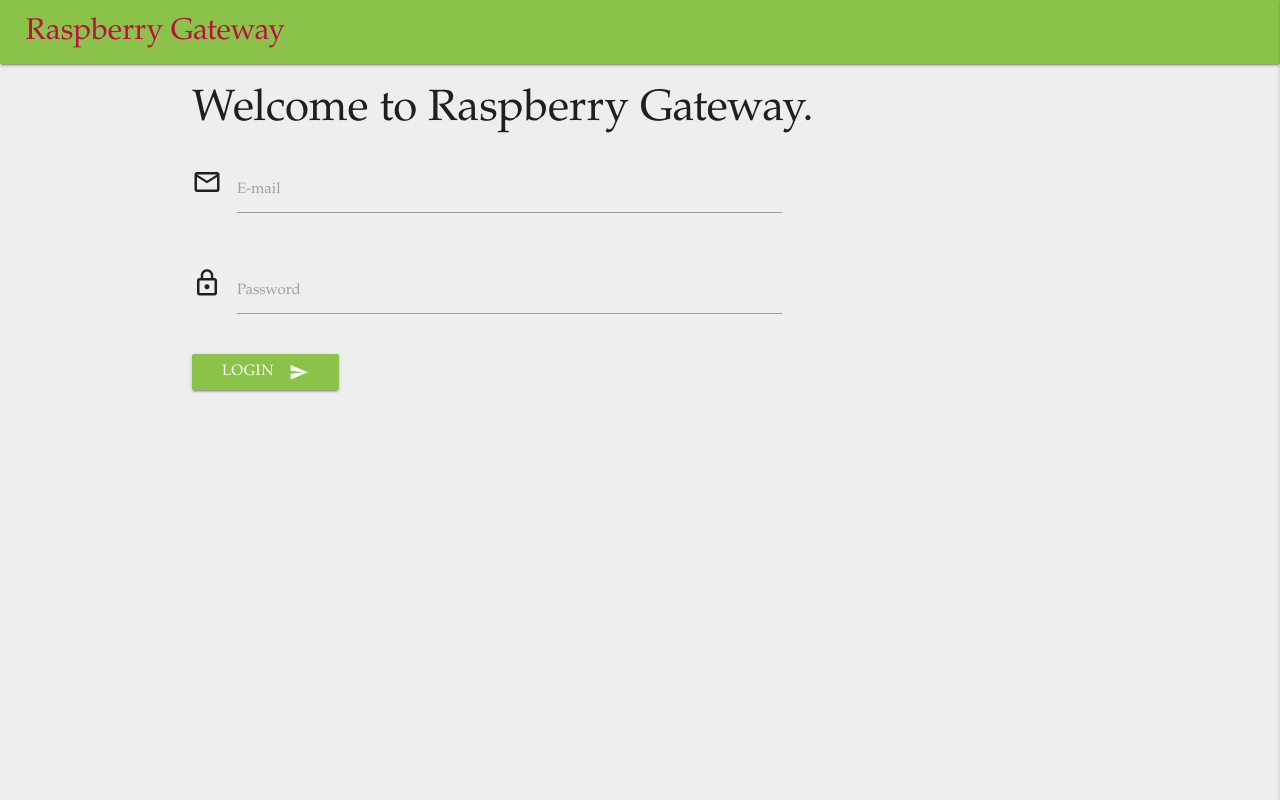
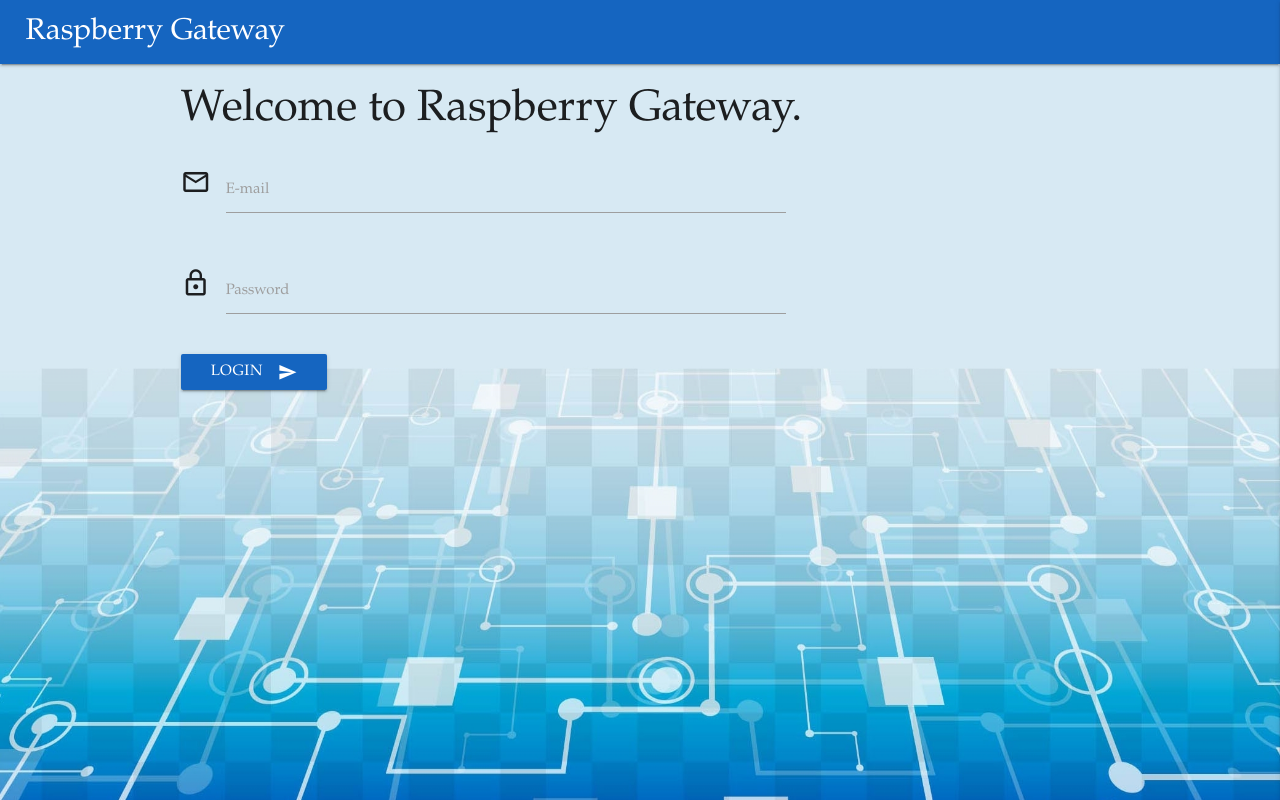
Before and after one commit to iliandy/raspberry_gateway, a Django app: page / in a window 1280 px wide. Run offline with Django 3.2, Linux system fonts and the light colour scheme; some libraries are stand-ins or nearby versions.

Commit message:
added background img and cleaned up some CSS code

```diff
--- a/raspberry_gateway/static/raspberry_gateway/css/my_css.css
+++ b/raspberry_gateway/static/raspberry_gateway/css/my_css.css
@@ -1,17 +1,18 @@
-nav {
+html {
   font-family: "Palatino Linotype", Georgia, serif;
+  height: 100%;
+}
+body {
+  background-image: url("/static/raspberry_gateway/img/blue_geo.jpg");
+  background-repeat: no-repeat;
+  background-size: 100% 100%;
 }
 
 #logo {
 	margin-left: 2%;
   font-size: 2rem;
-  color: #BB1042;
+  /*color: #BB1042;*/
 }
-
-.container {
-  font-family: "Palatino Linotype", Georgia, serif;
-}
-
 
 
 /** {
--- a/raspberry_gateway/templates/raspberry_gateway/base.html
+++ b/raspberry_gateway/templates/raspberry_gateway/base.html
@@ -15,9 +15,9 @@
     <!--Let browser know website is optimized for mobile-->
     <meta name="viewport" content="width=device-width, initial-scale=1.0"/>
   </head>
-  <body class="grey lighten-3">
+  <body>
     <nav>
-      <div class="nav-wrapper light-green">
+      <div class="nav-wrapper blue darken-3">
         <a href="/"><span id="logo">Raspberry Gateway</span></a>
         <a href="#" data-activates="mobile-demo" class="right button-collapse"><i class="material-icons">menu</i></a>
         <ul id="nav-mobile" class="right hide-on-med-and-down">
@@ -37,11 +37,14 @@
       {% block content %}
       {% endblock %}
 
-      {% if messages %}
-        {% for msg in messages %}
-          <p class="flash_msg red-text">{{ msg }}</p>
-        {% endfor %}
-      {% endif %}
+      <div class="row">
+        {% if messages %}
+          {% for msg in messages %}
+            <p class="flash_msg red-text">{{ msg }}</p>
+          {% endfor %}
+        {% endif %}
+      </div>
+
     </div>
   </body>
 </html>
--- a/raspberry_gateway/templates/raspberry_gateway/index.html
+++ b/raspberry_gateway/templates/raspberry_gateway/index.html
@@ -1,6 +1,7 @@
 {% extends "raspberry_gateway/base.html" %}
 
 {% block content %}
+<div class="row">
   <h3>Welcome to Raspberry Gateway.</h3>
   <form action="/users/login" method="POST">
     {% csrf_token %}
@@ -20,9 +21,9 @@
         <input id="password" class="validate" type="password" name="password">
       </div>
     </div>
-      <button class="btn waves-effect waves-light light-green" type="submit" name="action">Login
+    <button class="btn waves-effect waves-light blue darken-3" type="submit" name="action">Login
       <i class="material-icons right">send</i>
     </button>
   </form>
-
+</div>
 {% endblock %}
--- a/raspberry_gateway/views.py
+++ b/raspberry_gateway/views.py
@@ -3,7 +3,7 @@ from __future__ import unicode_literals
 from django.shortcuts import render, redirect
 from django.contrib import messages
 from models import *
-# from gpio_func import *
+from gpio_func import *
 
 # helper function to get current user id
 def current_user(request):
@@ -12,6 +12,10 @@ def current_user(request):
 
 def index(request):
     print "-= Reached / (index.html) =-"
+    # redirect user to gateway.html if logged in
+    if "user_id" in request.session:
+        return redirect("/gateway")
+
     return render(request, "raspberry_gateway/index.html")
 
 
@@ -32,6 +36,10 @@ def loginUser(request):
 
 def gateway(request):
     print "-= Reached /gateway (gateway.html) =-"
+    # redirect user to index.html if not logged in
+    if "user_id" not in request.session:
+        return redirect("/")
+
     if "door_closed" not in request.session:
         request.session["door_closed"] = True
 
@@ -47,12 +55,12 @@ def operateDoor(request):
 
     if request.session["door_closed"]:
         request.session["door_closed"] = False
-        # toggleSwitch()
+        toggleSwitch()
         messages.info(request, "Garage door opening...")
 
     elif request.session["door_closed"] is False:
         request.session["door_closed"] = True
-        # toggleSwitch()
+        toggleSwitch()
         messages.info(request, "Garage door closing...")
 
     return redirect("/gateway")
@@ -60,6 +68,5 @@ def operateDoor(request):
 def logoutUser(request):
     print "-= Reached /users/logout (redirect to /) =-"
     request.session["door_closed"] = True
-    # toggleSwitch()
     request.session.clear()
     return redirect("/")
```
Also changed, not shown: raspberry_gateway/templates/raspberry_gateway/gateway.html (+13 -11 lines), raspberry_gateway/static/raspberry_gateway/img/blue_geo.jpg (added), raspberry_gateway/static/raspberry_gateway/img/raspberry_gateway_connection.jpg (added), raspberry_gateway/static/raspberry_gateway/img/raspberry_gateway_setup.jpg (added), 2 other files. Lines whose indentation alone changed are shown as unchanged.
